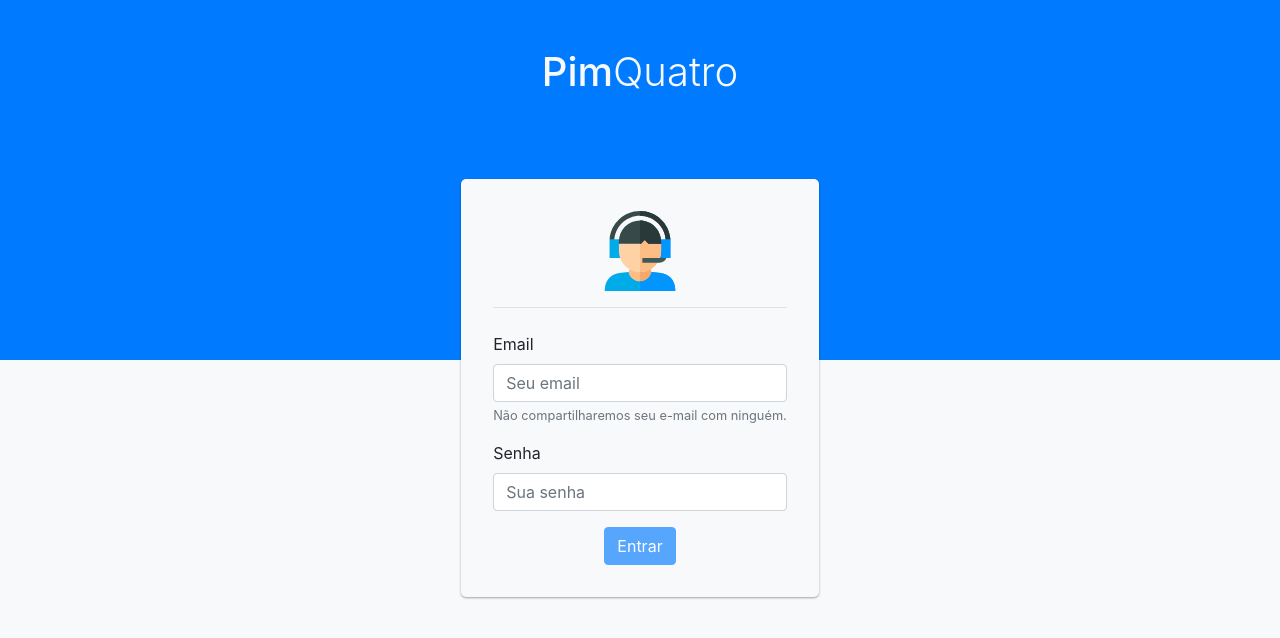
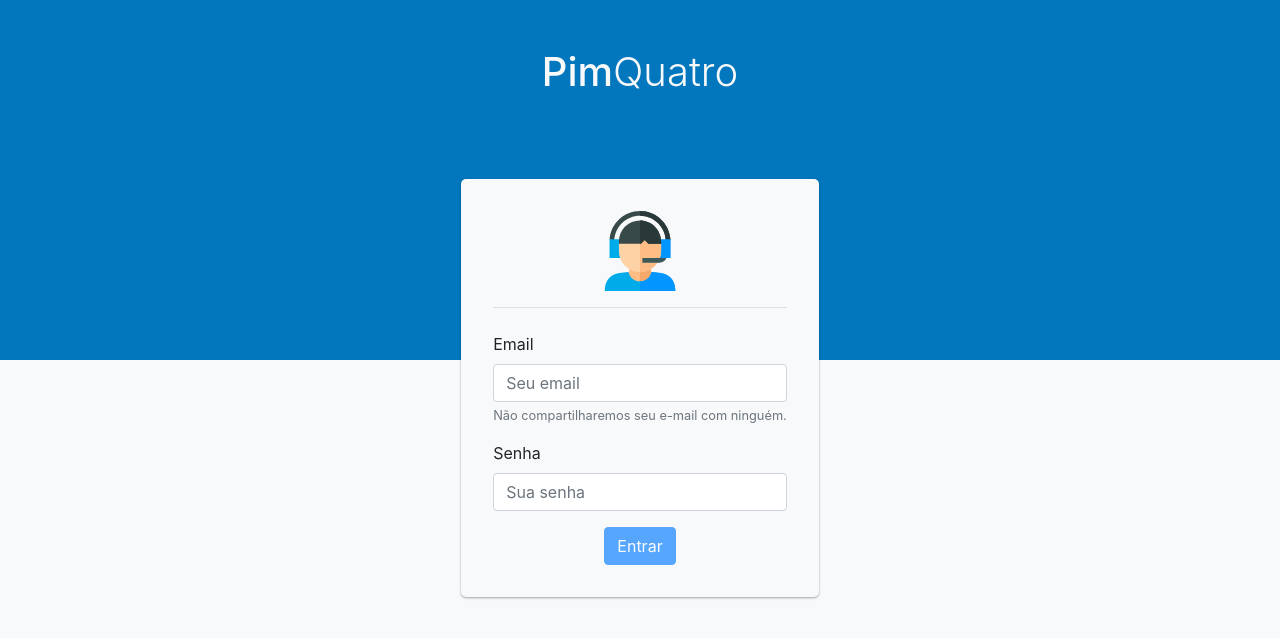
Before and after one commit to PimQuatro/PimQuatro.github.io, a plain HTML site: page index.html in a window 1280 px wide. Drawn offline with nearby package versions, Linux system fonts and the light colour scheme.

Commit message:
Update index.html

```diff
--- a/index.html
+++ b/index.html
@@ -15,7 +15,7 @@
   </head>
   <body>
     <div class="container-fluid bg ">
-        <div class="row rowbg1 bg-primary d-flex justify-content-center ">
+        <div class="row rowbg1  d-flex justify-content-center ">
 
           <h1 class="text-light mt-5 logo">Pim</h1> <h1 class="text-light mt-5 font-weight-light logo ">Quatro</h1>
         </div>
```
